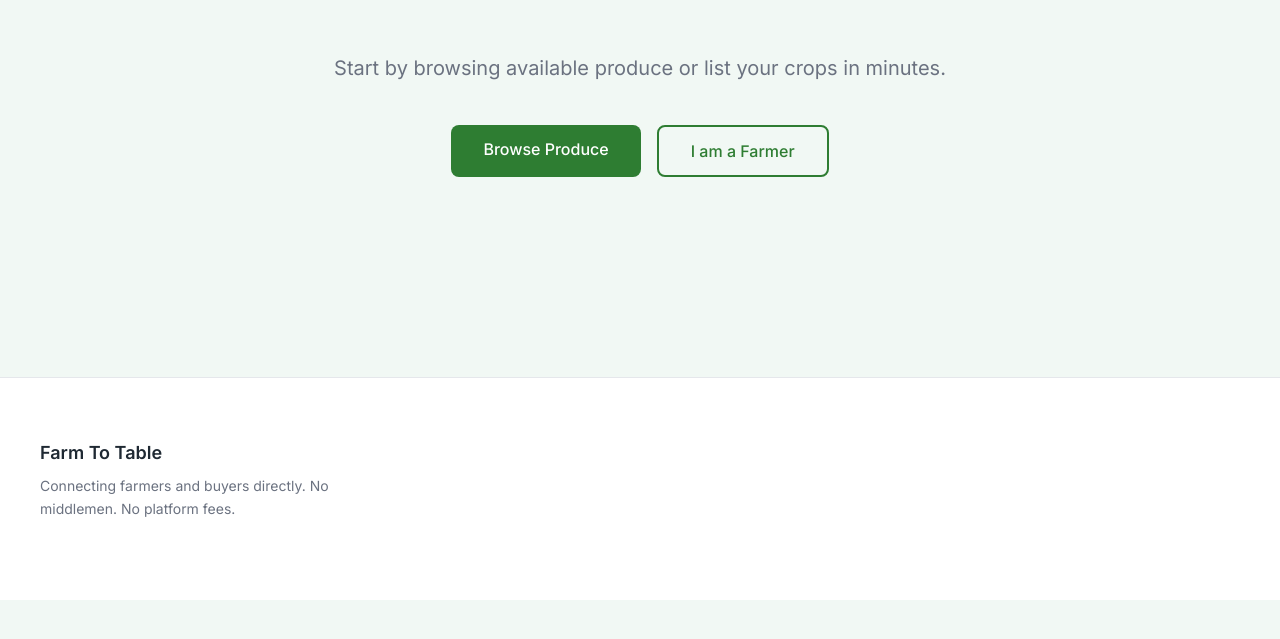
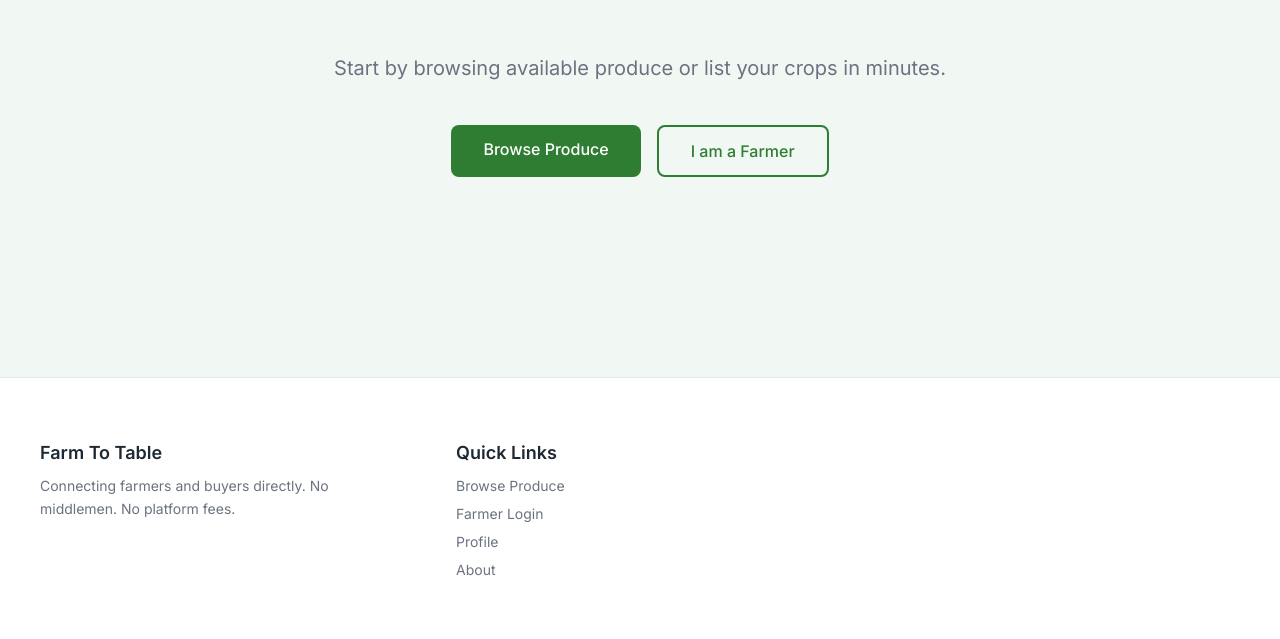
Before and after one commit to sanjanb/k-tech-nain, a Next.js app: page / in a window 1280 px wide. Shown: the part 1165-1804 px from the top of the page. Before the commit the page ends 1765 px from the top, so only its background shows below. Built offline with nearby package versions, Linux system fonts and the light colour scheme; no server answers.

Commit message:
feat: add navigation section with quick links to Footer component

```diff
--- a/components/Footer.jsx
+++ b/components/Footer.jsx
@@ -50,8 +50,75 @@ export default function Footer() {
             </p>
           </div>
 
-          {/* Column 2: Placeholder for Phase 3 */}
-          <div>{/* Navigation section will be added in Phase 3 */}</div>
+          {/* Column 2: Navigation */}
+          <div>
+            <h3
+              style={{
+                fontSize: 18,
+                fontWeight: 600,
+                color: "var(--color-text-primary)",
+                margin: "0 0 12px 0",
+              }}
+            >
+              Quick Links
+            </h3>
+            <ul
+              style={{
+                listStyle: "none",
+                padding: 0,
+                margin: 0,
+              }}
+            >
+              <li style={{ marginBottom: 8 }}>
+                <Link
+                  href="/browse"
+                  style={{
+                    fontSize: 14,
+                    color: "var(--color-text-secondary)",
+                    textDecoration: "none",
+                  }}
+                >
+                  Browse Produce
+                </Link>
+              </li>
+              <li style={{ marginBottom: 8 }}>
+                <Link
+                  href="/auth"
+                  style={{
+                    fontSize: 14,
+                    color: "var(--color-text-secondary)",
+                    textDecoration: "none",
+                  }}
+                >
+                  Farmer Login
+                </Link>
+              </li>
+              <li style={{ marginBottom: 8 }}>
+                <Link
+                  href="/profile"
+                  style={{
+                    fontSize: 14,
+                    color: "var(--color-text-secondary)",
+                    textDecoration: "none",
+                  }}
+                >
+                  Profile
+                </Link>
+              </li>
+              <li>
+                <Link
+                  href="/"
+                  style={{
+                    fontSize: 14,
+                    color: "var(--color-text-secondary)",
+                    textDecoration: "none",
+                  }}
+                >
+                  About
+                </Link>
+              </li>
+            </ul>
+          </div>
 
           {/* Column 3: Placeholder for Phase 4 */}
           <div>
```
